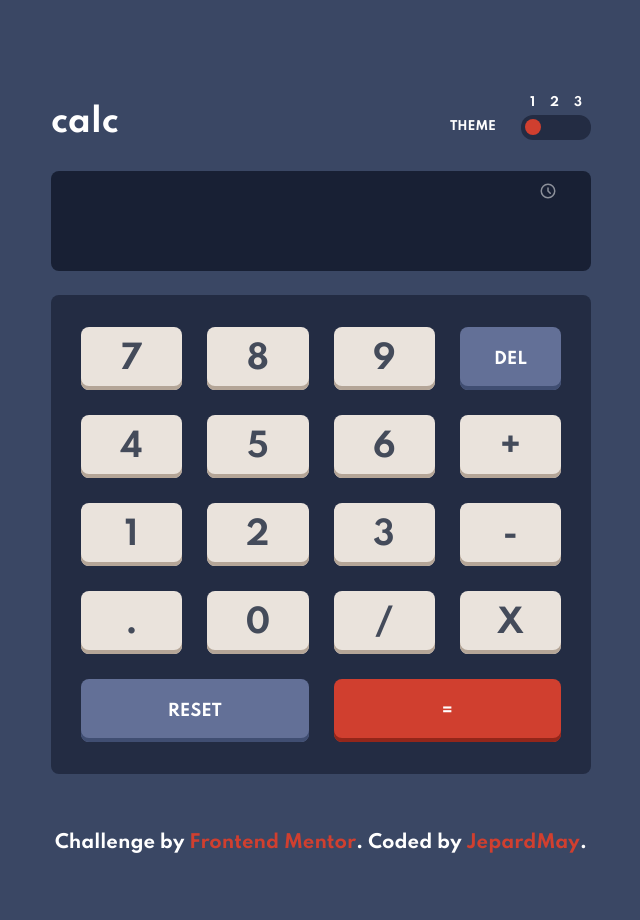
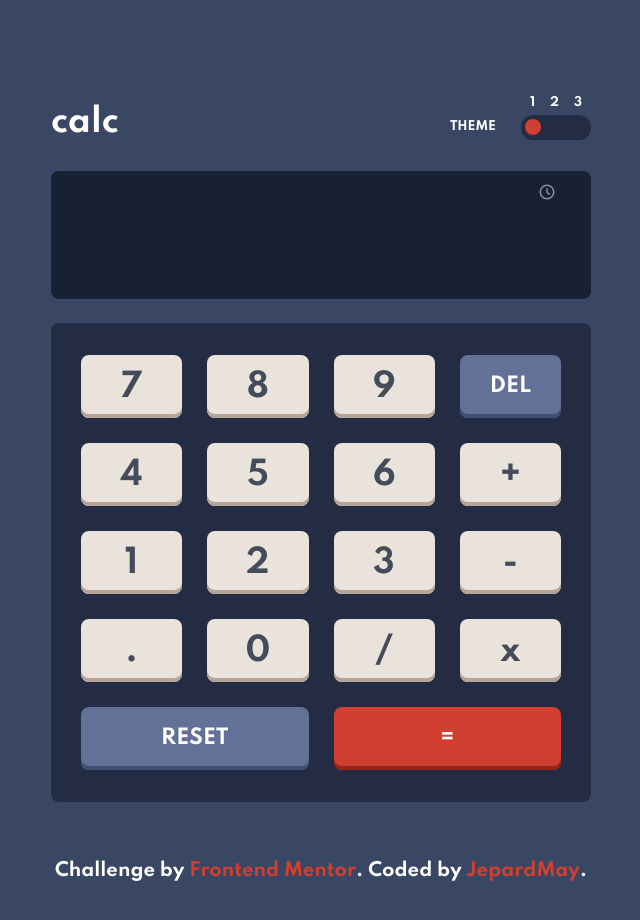
Before and after one commit to JepardMay/calculator-app, a React (Create React App) app: page / in a window 1280 px wide. Shown: the top 920 px of the page, without its empty margins (319-959 px from the left). Built offline with nearby package versions, Linux system fonts and the light colour scheme.

Commit message:
Fixes styles

```diff
--- a/src/styles/blocks/key.scss
+++ b/src/styles/blocks/key.scss
@@ -7,7 +7,7 @@
   height: 100%;
   min-height: 63px;
   padding: 13px;
-  text-transform: uppercase;
+  font-size: 26px;
   color: var(--text-color);
   background-color: var(--key-light-bg);
   border: none;
@@ -23,6 +23,10 @@
 
   span {
     transition: transform $transition-default;
+  }
+
+  @include tablet {
+    font-size: 32px;
   }
 
   &:hover,
@@ -41,6 +45,7 @@
 
   &--dark {
     font-size: 16px;
+    text-transform: uppercase;
     color: var(--text-contrast-color);
     background-color: var(--key-bg);
     box-shadow: inset 0 -4px 0 0 var(--key-shadow);
@@ -48,6 +53,10 @@
     &:hover,
     &.key--active {
       box-shadow: inset 0 4px 0 0 var(--key-shadow);
+    }
+
+    @include tablet {
+      font-size: 20px;
     }
   }
 
@@ -61,5 +70,9 @@
     &.key--active {
       box-shadow: inset 0 4px 0 0 var(--key-conrast-shadow);
     }
+
+    @include tablet {
+      font-size: 20px;
+    }
   }
 }
--- a/src/styles/blocks/keys.scss
+++ b/src/styles/blocks/keys.scss
@@ -17,5 +17,6 @@
 
   .double {
     grid-column: span 2;
+    text-transform: uppercase;
   }
 }
--- a/src/styles/blocks/output.scss
+++ b/src/styles/blocks/output.scss
@@ -1,8 +1,8 @@
 .output {
   width: 100%;
-  min-height: 100px;
+  min-height: 88px;
   margin-bottom: 24px;
-  padding: 10px 33px;
+  padding: 5px 24px;
   line-height: 1.2;
   text-align: right;
   color: var(--text-contrast-color);
@@ -10,6 +10,11 @@
   border-radius: 8px;
   transition: color $transition-default,
     background-color $transition-default;
+
+  @include tablet {
+    min-height: 128px;
+    padding: 10px 33px;
+  }
 
   &__previous,
   &__current {
@@ -25,7 +30,7 @@
     height: 20px;
     min-height: 12px;
     margin-left: auto;
-    margin-bottom: 4px;
+    margin-bottom: 2px;
     padding: 0;
     font-size: 14px;
     color: inherit;
@@ -33,9 +38,19 @@
     border: none;
     opacity: 0.5;
     cursor: pointer;
+
+    @include tablet {
+      width: 22px;
+      height: 22px;
+      margin-bottom: 4px;
+    }
   }
 
   &__current {
-    font-size: 47px;
+    font-size: 31px;
+
+    @include tablet {
+      font-size: 47px;
+    }
   }
 }
```
